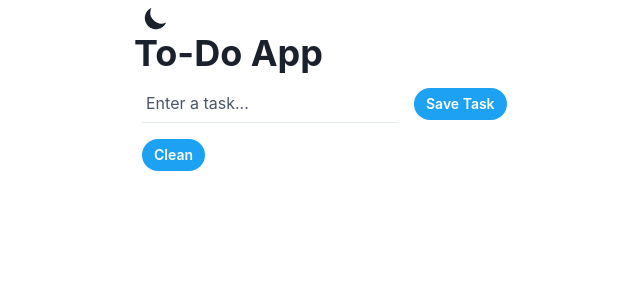
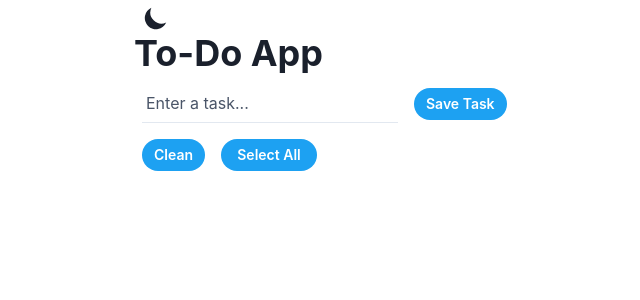
Before and after one commit to JavierPineyro/to-do-chakra, a React (Vite) app: page / in a window 1280 px wide. Shown: the top 300 px of the page, without its empty margins (138-778 px from the left). Built offline with nearby package versions, Linux system fonts and the light colour scheme.

Commit message:
Button and Action Norifications added

```diff
--- a/src/App.jsx
+++ b/src/App.jsx
@@ -1,19 +1,20 @@
+import { useState, useEffect } from 'react'
+import { useToast, Container, Heading } from '@chakra-ui/react'
+import {
+  changeTaskDone,
+  cleanDoneTask,
+  selectAll,
+  storageGetItem,
+  storageSetItem
+} from './utils/utils'
 import TaskForm from './components/TaskForm'
 import TaskContent from './components/TaskContent'
 import IconMode from './components/IconMode'
 import './App.css'
 
-import { useState, useEffect } from 'react'
-import { Container, Heading } from '@chakra-ui/react'
-import {
-  changeTaskDone,
-  cleanDoneTask,
-  storageGetItem,
-  storageSetItem
-} from './utils/utils'
-
 function App () {
   const [tasks, setTasks] = useState([])
+  const toast = useToast()
 
   useEffect(() => {
     if (storageGetItem()) setTasks(JSON.parse(storageGetItem()))
@@ -30,19 +31,39 @@ function App () {
 
   const createTask = newTask => {
     setTasks([...tasks, newTask])
+    toast({
+      title: 'Done',
+      position: 'bottom-left',
+      description: 'Task created',
+      status: 'success',
+      duration: 5000,
+      isClosable: true
+    })
   }
   const handleToggle = task => {
     setTasks(changeTaskDone(tasks, task))
   }
   const deleteCompletedTask = () => {
     setTasks(cleanDoneTask(tasks))
+    toast({
+      title: 'Done',
+      position: 'bottom-left',
+      description: 'Task deleted',
+      status: 'success',
+      duration: 5000,
+      variant: 'subtle',
+      isClosable: true
+    })
+  }
+  const selectAllTasks = (value = true) => {
+    setTasks(selectAll(tasks, value))
   }
 
   return (
     <Container maxWidth='container.md' alignSelf='center' className='App'>
       <IconMode />
       <Heading>To-Do App</Heading>
-      <TaskForm deleteCompletedTask={deleteCompletedTask} createTask={createTask} />
+      <TaskForm selectAllTasks={selectAllTasks} deleteCompletedTask={deleteCompletedTask} createTask={createTask} />
       <TaskContent handleToggle={handleToggle} tasks={tasks} />
     </Container>
   )
--- a/src/components/TaskForm.jsx
+++ b/src/components/TaskForm.jsx
@@ -1,15 +1,23 @@
-import { Button, Input, useColorMode } from '@chakra-ui/react'
+import { Button, Input, useColorMode, useToast } from '@chakra-ui/react'
 import { useState } from 'react'
-import { createUniqueID, showMessageEmptyInput } from '../utils/utils'
+import { createUniqueID } from '../utils/utils'
 
-export default function TaskForm ({ createTask, deleteCompletedTask }) {
+export default function TaskForm ({ createTask, deleteCompletedTask, selectAllTasks }) {
   const [input, setInput] = useState('')
+  const [textButton, setTextButton] = useState(true)
+
+  // hooks
+  const toast = useToast()
   const { colorMode } = useColorMode()
+
+  // Change Select Button Content
+  const text = textButton ? 'Select All' : 'Deselect All'
 
   const placeholderStyle = colorMode === 'light'
     ? { opacity: 1, color: 'gray.600' }
     : { opacity: 1, color: 'gray.400' }
 
+  // Functions
   const handleChange = (evt) => {
     setInput(evt.target.value)
   }
@@ -19,8 +27,19 @@ export default function TaskForm ({ createTask, deleteCompletedTask }) {
     const uuid = createUniqueID() // genera ID unica
     input && input.trim()
       ? createTask({ id: uuid, content: input, done: false })
-      : showMessageEmptyInput()
+      : toast({
+        title: 'OOPS Empty Input!',
+        position: 'bottom-left',
+        description: 'You must add a task',
+        status: 'error',
+        duration: 5000,
+        isClosable: true
+      })
     setInput('')
+  }
+  const handleTextButton = () => {
+    selectAllTasks(textButton)
+    setTextButton(prev => !prev)
   }
   return (
     <>
@@ -36,9 +55,16 @@ export default function TaskForm ({ createTask, deleteCompletedTask }) {
           placeholder='Enter a task...'
           _placeholder={placeholderStyle}
         />
-        <Button m={2} type='submit' color='white' size='sm' variant='solid' colorScheme='twitter'>Save Task</Button>
+        <Button m={2} type='submit' color='white' size='sm' variant='solid' colorScheme='twitter'>
+          Save Task
+        </Button>
       </form>
-      <Button m={2} as='button' color='white' size='sm' variant='solid' colorScheme='twitter' onClick={deleteCompletedTask}>Clean</Button>
+      <Button m={2} as='button' color='white' size='sm' variant='solid' colorScheme='twitter' onClick={deleteCompletedTask}>
+        Clean
+      </Button>
+      <Button m={2} w={24} as='button' color='white' size='sm' variant='solid' colorScheme='twitter' onClick={handleTextButton}>
+        {text}
+      </Button>
     </>
   )
 }
--- a/src/utils/utils.js
+++ b/src/utils/utils.js
@@ -8,6 +8,12 @@ export const changeTaskDone = (state, task) => {
 
 export const cleanDoneTask = (state) => {
   return state.filter(item => item.done === false)
+}
+
+export const selectAll = (state, value = true) => {
+  return state.map((item) => {
+    return { ...item, done: value }
+  })
 }
 
 export const storageSetItem = (state) => {
```
